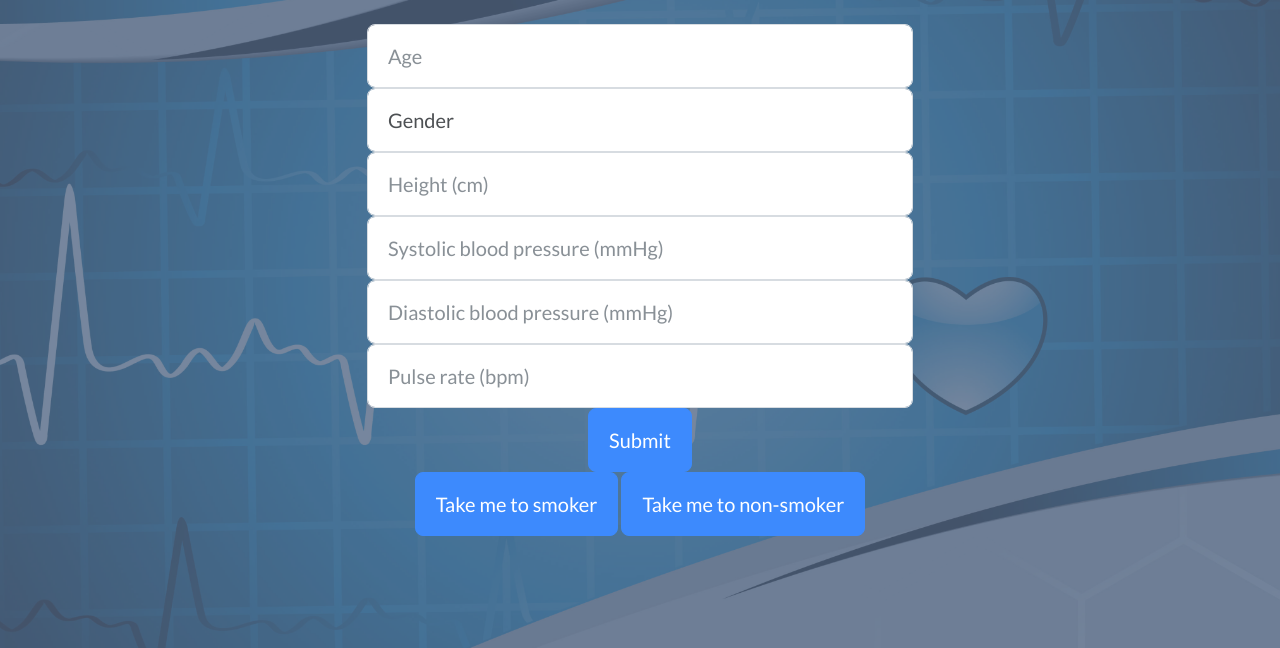
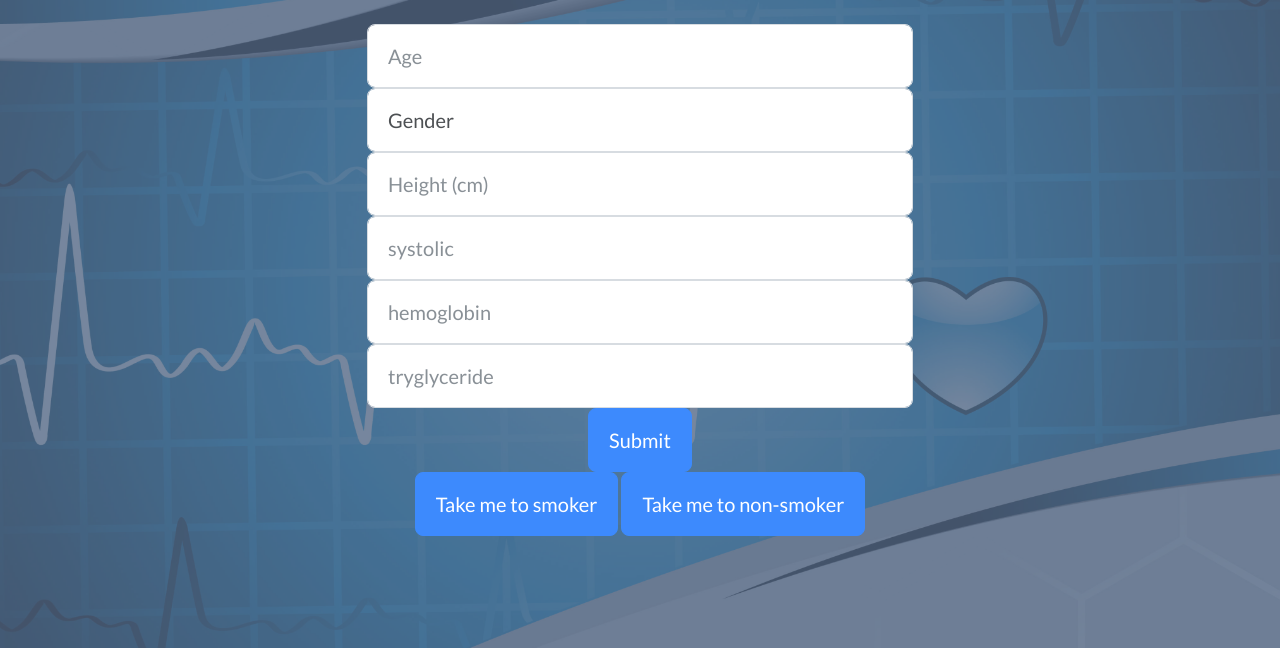
Before and after one commit to GPN87/DAVB-Project-4, a Flask app: page / in a window 1280 px wide. Shown: the part 446-1094 px from the top of the page. Run offline with Flask 3, Linux system fonts and the light colour scheme; some libraries are stand-ins or nearby versions.

Commit message:
flask changes

```diff
--- a/templates/index.html
+++ b/templates/index.html
@@ -56,21 +56,21 @@
                                 <!--Systolic blood pressure input-->
                                 <div class="row">
                                     <div class="col">
-                                        <input class="form-control form-control-lg" name="systolic" type="number" placeholder="Systolic blood pressure (mmHg)" required />
+                                        <input class="form-control form-control-lg" name="systolic" type="number" placeholder="systolic" required />
                                     </div>
                                 </div>
 
                                  <!--Diastolic blood pressure input-->
                                 <div class="row">
                                     <div class="col">
-                                        <input class="form-control form-control-lg" name="hemoglobin" type="number" placeholder="Diastolic blood pressure (mmHg)" required />
+                                        <input class="form-control form-control-lg" name="hemoglobin" type="number" placeholder="hemoglobin" required />
                                     </div>
                                 </div>
 
                                 <!--Pulse rate blood pressure input-->
                                 <div class="row">
                                     <div class="col">
-                                        <input class="form-control form-control-lg" name="triglyceride" type="number" placeholder="Pulse rate (bpm)" required />
+                                        <input class="form-control form-control-lg" name="triglyceride" type="number" placeholder="tryglyceride" required />
                                     </div>
                                 </div>
 
```
